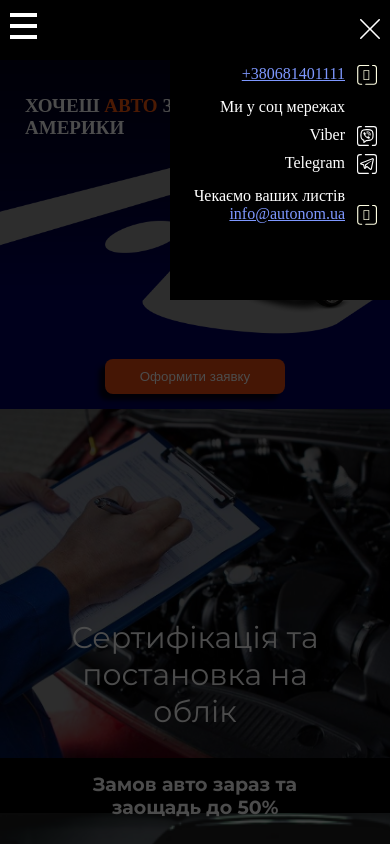
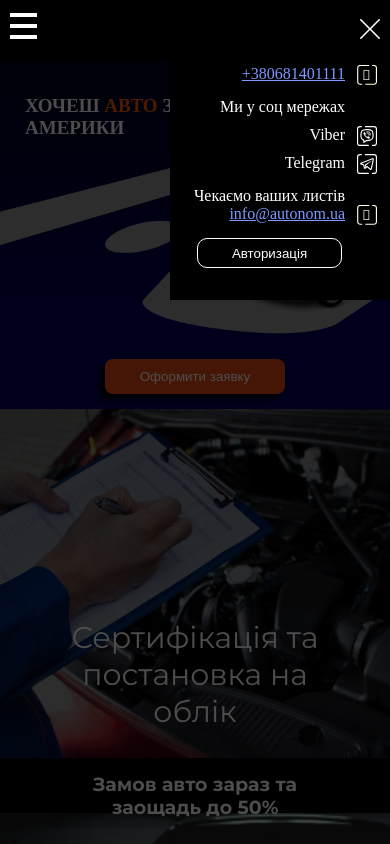
Before and after one commit to AndreyMad/carCalculator, a React (Create React App) app: page / in a window 390 px wide. Both pictures are taken after a click on the button 370 px from the left and 30 px from the top of the page. Shown: the top 844 px of the page. Built offline with nearby package versions, Linux system fonts and the light colour scheme.

Commit message:
add auth modal

```diff
--- /dev/null
+++ b/src/components/AuthModal/AuthModal.js
@@ -0,0 +1,34 @@
+import React, { Component } from "react";
+import style from "./AuthModal.module.css";
+
+class AuthModal extends Component {
+  state = {
+    registrationForm: false
+  };
+
+  render() {
+    const { registrationForm } = this.state;
+    return (
+      <div className={style.containerShadow}>
+        <div className={style.wrapper}>
+          <button
+            type="button"
+            id="authButton"
+            className={registrationForm ? "authButtonActive" : "authButton"}
+          >
+            Авторизація
+          </button>
+          <button
+            type="button"
+            id="authButton"
+            className={registrationForm ? "authButton" : "authButtonActive"}
+          >
+            Реєстрація
+          </button>
+        </div>
+      </div>
+    );
+  }
+}
+
+export default AuthModal;
--- a/src/components/Header/Header.js
+++ b/src/components/Header/Header.js
@@ -9,12 +9,14 @@ import routes from "../../routes/routes";
 import SVG from "../../assets/svg/index";
 import fade from "../../transitions/fade250.module.css";
 import slide from "../../transitions/slide.module.css";
+import AuthModal from "../AuthModal/AuthModal";
 
 class Header extends Component {
   state = {
     isBurgerOpen: false,
     scrolOn: true,
-    windowWidth: ""
+    windowWidth: "",
+    isAuthOpen: false
   };
 
   componentDidMount() {
@@ -41,9 +43,10 @@ class Header extends Component {
   };
 
   render() {
-    const { isBurgerOpen, windowWidth } = this.state;
+    const { isBurgerOpen, isAuthOpen, windowWidth } = this.state;
     return (
       <>
+        {isAuthOpen ? AuthModal : null}
         <div className={style.container}>
           <NavLink className={style.logo} to={routes.MAIN_PAGE.path}>
             <img src={logo} alt="autonom logo" />
@@ -248,6 +251,17 @@ class Header extends Component {
                     />
                   </a>
                 </li>
+                <li className={style.itemIcon}>
+                  <button
+                    type="button"
+                    onClick={() => {
+                      this.setState({ isAuthOpen: true, isBurgerOpen: false });
+                    }}
+                    className={style.authButton}
+                  >
+                    Авторизація
+                  </button>
+                </li>
               </ul>
             </div>
           </CSSTransition>
--- a/src/components/Header/Header.module.css
+++ b/src/components/Header/Header.module.css
@@ -72,6 +72,15 @@
 .iinerListItem > a {
   color: #ffffff;
   text-decoration: none;
+}
+.authButton {
+  margin-top: 15px;
+  color: #ffffff;
+  background-color: transparent;
+  width: 145px;
+  height: 30px;
+  border-radius: 10px;
+  border: 1px solid #ffffff;
 }
 ul {
   list-style: none;
--- a/src/pages/AdminPanel/AdminPanel.js
+++ b/src/pages/AdminPanel/AdminPanel.js
@@ -38,6 +38,14 @@ class AdminPanel extends Component {
     }
     const { users } = this.props;
     this.setState({ users });
+  }
+
+  componentWillUnmount() {
+    API.deleteAdminSession(localStorage.getItem("token")).then(res => {
+      if (res.data) {
+        localStorage.removeItem("token");
+      }
+    });
   }
 
   inputChange = ({ target }) => {
```
Also changed, not shown: src/mongoDb/index.js (+2 -5 lines), src/components/AuthModal/AuthModal.module.css (added).
